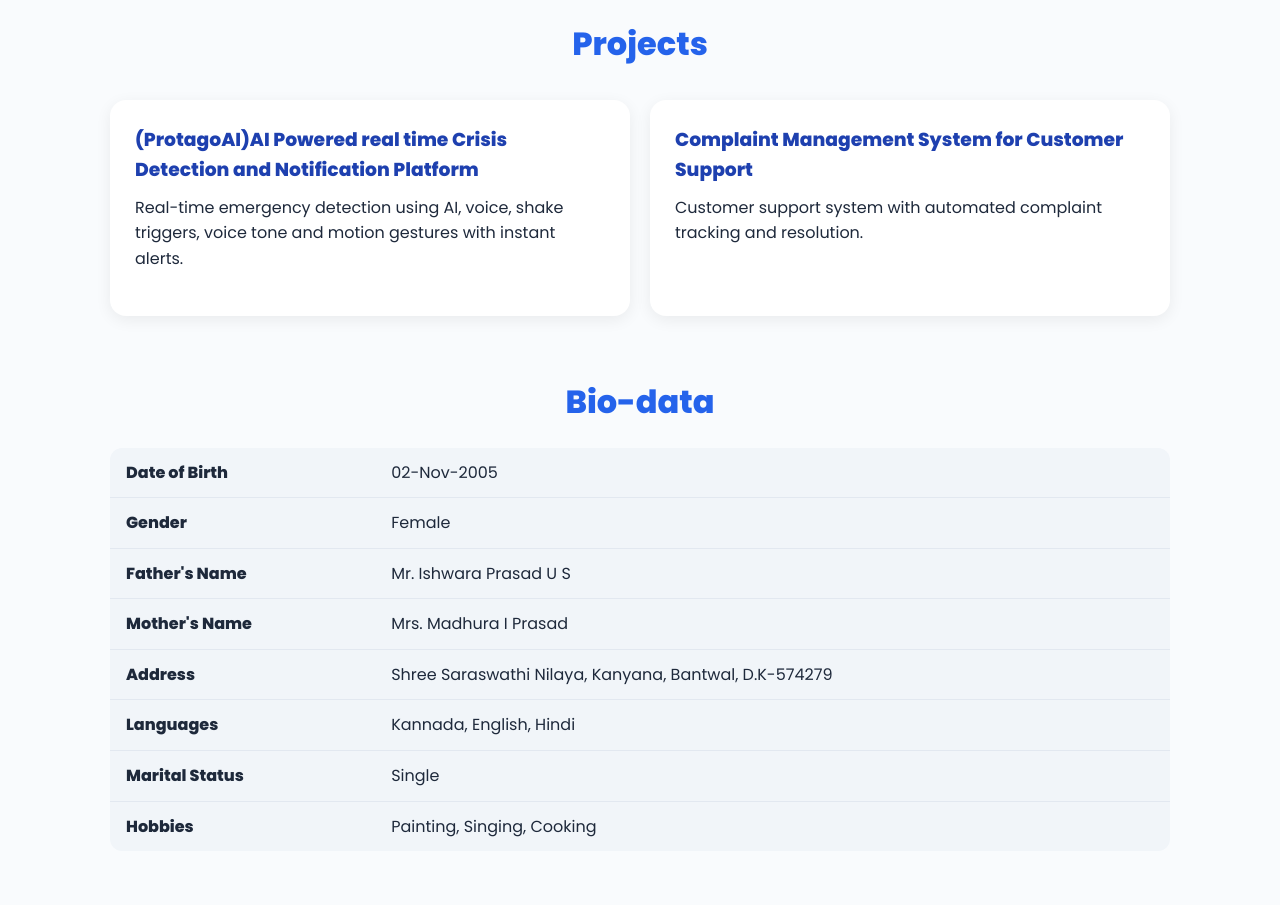
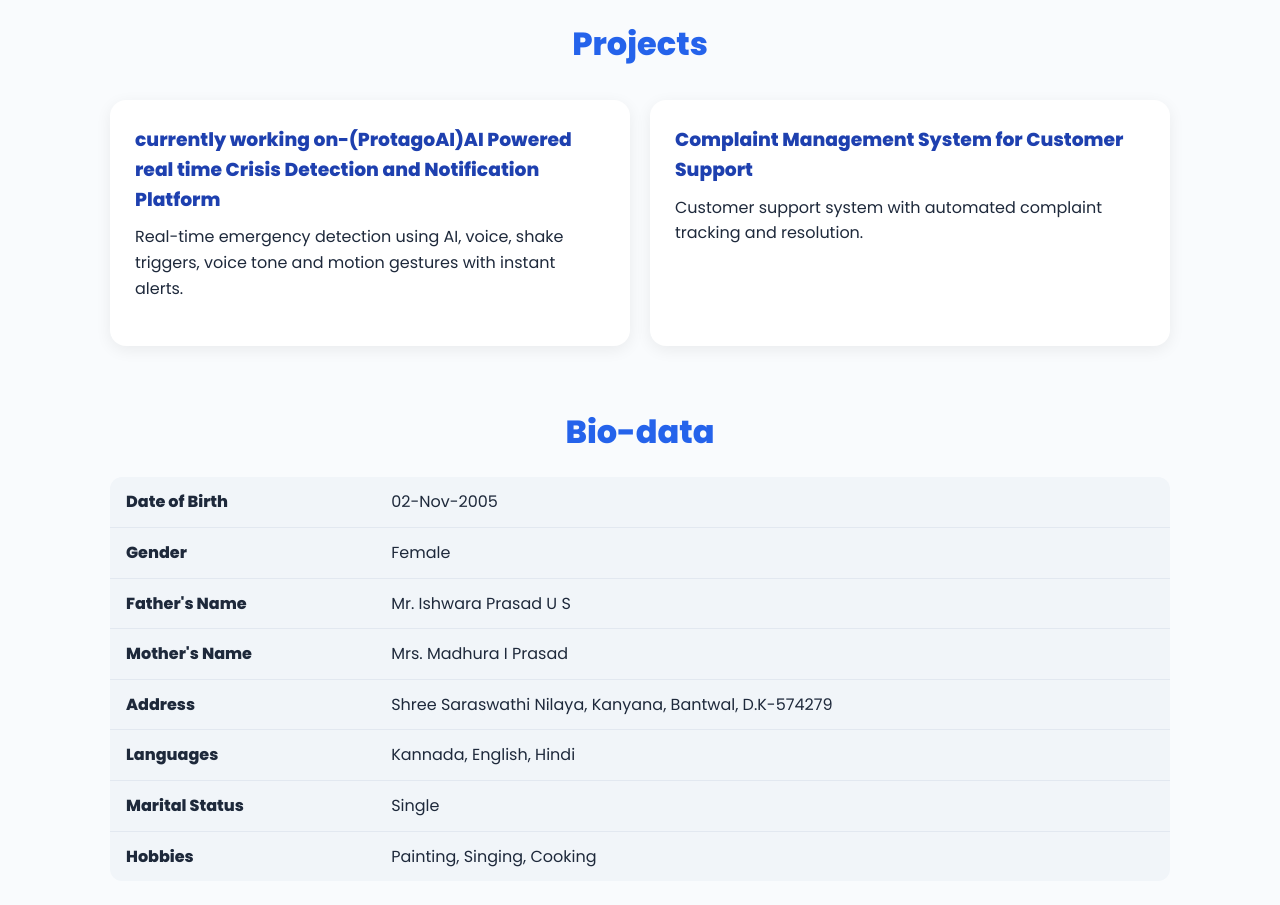
Before and after one commit to San-maya/portfolio, a plain HTML site: page index.html in a window 1280 px wide. Shown: the part 1400-2305 px from the top of the page. Drawn offline with Linux system fonts and the light colour scheme.

Commit message:
Update index.html

```diff
--- a/index.html
+++ b/index.html
@@ -180,7 +180,7 @@
     <h2>Projects</h2>
     <div class="grid">
       <div class="card">
-        <h3>(ProtagoAI)AI Powered real time Crisis Detection and Notification Platform</h3>
+        <h3>currently working on-(ProtagoAI)AI Powered real time Crisis Detection and Notification Platform</h3>
         <p>Real-time emergency detection using AI, voice, shake triggers, voice tone and motion gestures with instant alerts.</p>
       </div>
       <div class="card">
```
